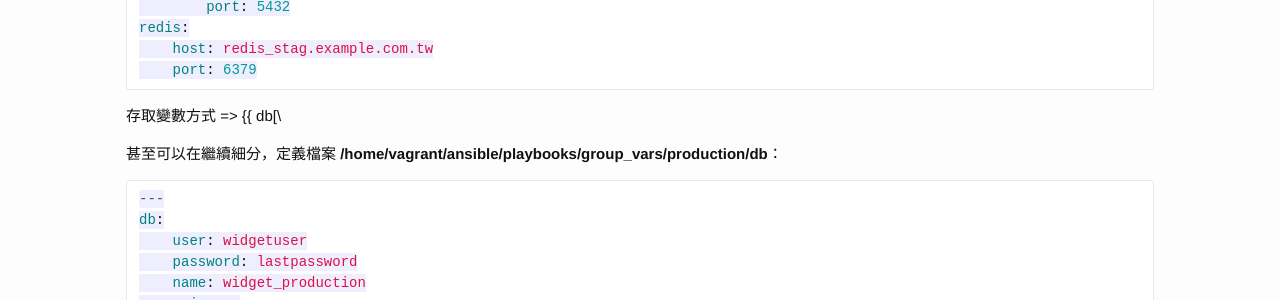
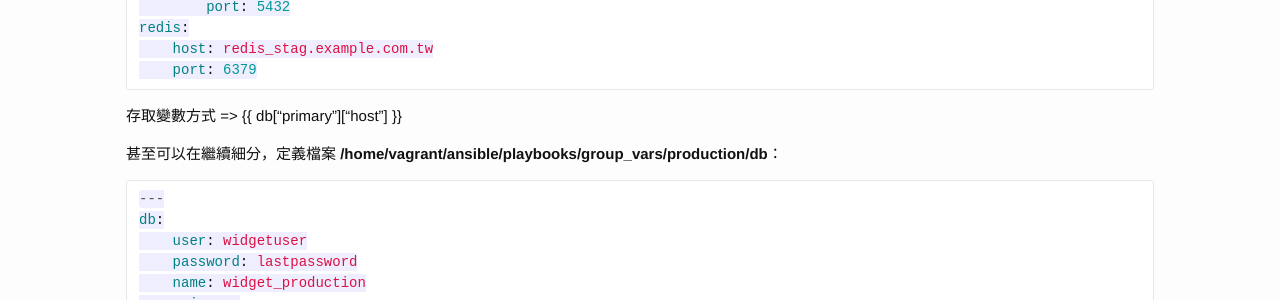
Before and after one commit to casper2048/godleon.github.io, a Jekyll site: the page built from _posts/2015-04-03-ansible-inventory-introduction.md, in a window 1280 px wide and 900 px high, scrolled down 5553 px. Shown: the part 153-453 px from the top of the window. Built offline with Jekyll 4.4.1, drawn with Linux system fonts in a browser that asks for light colours; Markdown is read by kramdown in place of the engine named in the settings; comment, search, counter and statistics services are not loaded.

Commit message:
ansible inventory introduction

```diff
--- a/_posts/2015-04-03-ansible-inventory-introduction.md
+++ b/_posts/2015-04-03-ansible-inventory-introduction.md
@@ -10,7 +10,7 @@ tags: [Ansible, Linux]
 ---
 
 {% assign db_primary_host = '{{ db_primary_host }}' %}
-{% assign db_primary_host_yaml = '{{ db[\'primary\'][\'host\'] }}' %}
+{% assign db_primary_host_yaml = '{{ db["primary"]["host"] }}' %}
 
 測試環境說明
 ============
```
